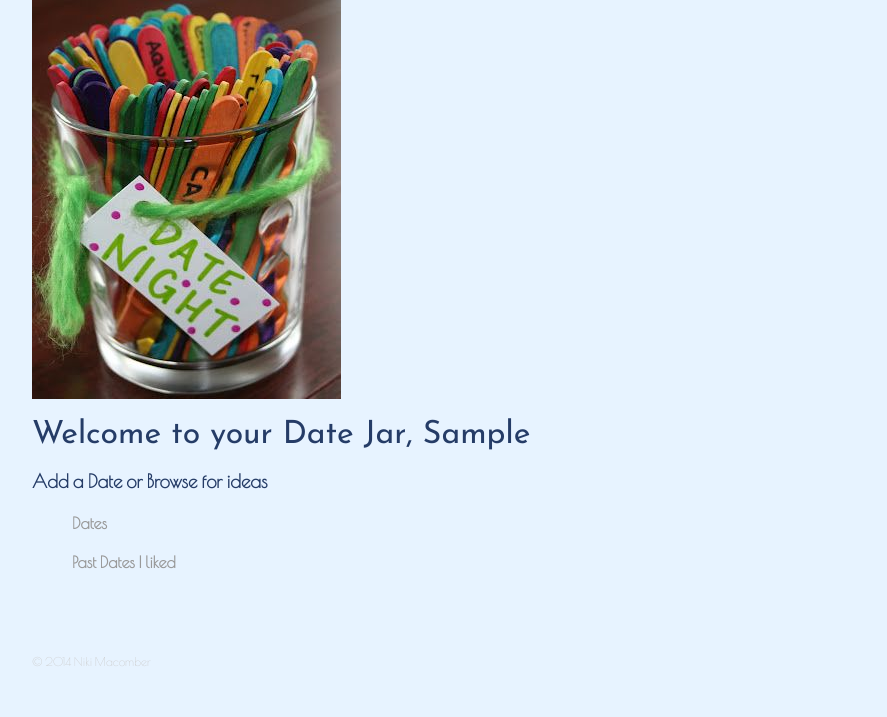
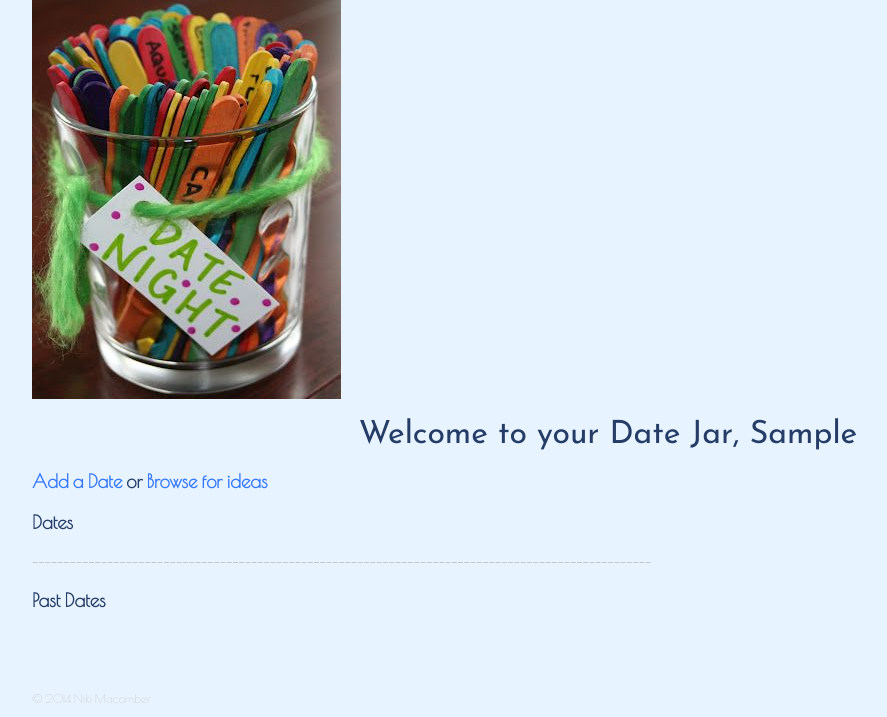
Before and after one commit to nikmac/Date-Jar, a Django app: page /profile/ in a window 1280 px wide. Shown: the part 94-811 px from the top of the page, without its empty margins (32-919 px from the left). Before the commit the page ends 760 px from the top, so only its background shows below. Run offline with Django 3.2, Linux system fonts and the light colour scheme; the visitor is signed in with stand-in values (Sample User, id 1); data that the repository does not hold is empty.

Commit message:
bug fixin

```diff
--- a/date_jar/forms.py
+++ b/date_jar/forms.py
@@ -33,6 +33,10 @@ class RemoveEvent(forms.ModelForm):
         model = Event
         fields = ('name', 'description','category','location','url', 'address', 'image', )
 
+
+# class RandomEvent(forms.ModelForm):
+
+
 # class EditProfile(forms.ModelForm):
     # username = None
     # password1 = None
--- a/date_jar/static/css/stylesheet.css
+++ b/date_jar/static/css/stylesheet.css
@@ -3,21 +3,31 @@ General
 **********************/
 body {
 font-family: 'Poiret One', sans-serif;
+
 }
 #wrapper {
 max-width: 940px
 margin: 0 auto;
 padding: 0 5%;
 }
+
+
+.welcome {
+  text-align: center;
+    }
+
 a {
 text-decoration: none;
 }
+
 img {
 max-width: 100%;
 }
-h3 {
+
+h3, h4 {
 margin: 0 0 1em 0;
 }
+
 /**********************
 Heading
 **********************/
@@ -88,16 +98,28 @@ list-style: none;
 }
 #gallery li {
 float: left;
-width: 45%;
+width: 40%;
+padding: 5%;
 margin: 2.5%;
 background-color: #f5f5f5;
 color: #bdc3c7;
+border-radius: 25%;
 }
 #gallery li a p {
 margin:0;
 padding: 5%;
 font-size: 0.75em;
 color: #bdc3c7;
+}
+#dates li{
+    margin: 2.5%;
+    padding: 5%;
+    list-style: none;
+    float: left;
+    width: 40%;
+    background-color: #f5f5f5;
+    color: #bdc3c7;
+    border-radius: 25%;
 }
 /**********************
 Page:
@@ -120,10 +142,7 @@ border-radius: 100%
     color: #bdc3c7;
     border-radius: 25%;
 }
-/*#dated{*/
 
-    /*clear: left;*/
-/*}*/
 #dated li{
     margin: 2.5%;
     padding: 5%;
@@ -176,7 +195,7 @@ color: #253c67;
 }
 /* links */
 a {
-color: #253c67;
+color: #3578ff;
 }
 /* nav link */
 nav a, nav a:visited {
--- a/date_jar/templates/base_template.html
+++ b/date_jar/templates/base_template.html
@@ -28,7 +28,9 @@
             </nav>
         </header>
         <div id="wrapper">
+
             <img id="logo" src="{% static 'img/jar.jpg' %}">
+
             {% block content %}{% endblock content %}
             <footer>
                 <p>&copy; 2014 Niki Macomber</p>
--- a/date_jar/templates/profile.html
+++ b/date_jar/templates/profile.html
@@ -10,30 +10,29 @@
         <h3><a href="{% url 'new_event' %}">Add a Date</a> or
         <a href="{% url 'home' %}">Browse for ideas</a></h3>
         <section id="lists">
-            <ul id="dates">
-                <h4>Dates</h4>
+            <ul id="gallery">
+                <h3>Dates</h3>
                 {% for d in dates %}
                     <li>
                         <h4>{{ d.category }}</h4>
-                        {{ d.name }},<br>{{ d.description }},<br>{{ d.location }},
+                        <p>{{ d.name }},<br>{{ d.description }},<br>{{ d.location }},
                         <br><a href="{{ d.url }}">Website</a>,
                         <br>{{ d.address }},
-                        <br><img src="{{ d.image }}"><br>
+                        <br><img src="{{ d.image }}"><br></p>
                         <a href="{% url 'done' d.id %}">Did it!</a><br>
 {#                        here i am !!!!!!!!!!!!!!!!!!!!!{{ d.id }}!!!!!!!!!!!!!!#}
                         <a href="{% url 'remove_event' d.id %}">Delete it!</a>
                     </li>
                 {% endfor %}
-            </ul>
-        </section>
-        <section>
-            <ul id="dated">
-                <h4>Past Dates I liked</h4>
+---------------------------------------------------------------------------------------------------
+                <h3>Past Dates</h3>
                 {% for d in dated %}
-                    <li>{{ d.name }},<br>{{ d.description }},<br>{{ d.location }},
+                    <li>
+                        <h4>{{ d.category }}</h4>
+                        <p>{{ d.name }},<br>{{ d.description }},<br>{{ d.location }},
                         <br><a href="{{ d.url }}">Website</a>,
                         <br>{{ d.address }},
-                        <br><img src="{{ d.image }}">
+                        <br><img src="{{ d.image }}"></p>
                     <a href="{% url 'remove_event' d.id %}">Delete it!</a>
 
                     </li>
--- a/date_jar/views.py
+++ b/date_jar/views.py
@@ -1,3 +1,4 @@
+import random
 from django.contrib.auth.decorators import login_required
 
 from django.shortcuts import render, redirect
@@ -18,9 +19,12 @@ def profile(request):
 
 
 def done(request, event_id):
+    current_user = request.user
     event = Event.objects.get(id=event_id)
+    #event.user.done = True
     event.done = True
     event.save()
+
     return redirect('profile')
 
 
@@ -30,8 +34,14 @@ def remove_event(request, event_id):
     event = Event.objects.get(id=event_id)
     event.user.remove(current_user)
     event.save()
+    return redirect('profile')
+    #return render(request, 'profile.html', {'form': form, 'error_message': ''})
 
-    return render(request, 'profile.html', {'form': form, 'error_message': ''})
+
+def show_random(request):
+    random_idx = random.randint(0, Event.objects.count() - 1)
+    random_obj = Event.objects.all()[random_idx]
+    return render(request, "home.html", random_obj)
 
 
 def adventure(request):
@@ -90,10 +100,6 @@ def register(request):
     return render(request, "registration/register.html", {'form': form})
 
 
-class EditProfile(object):
-    pass
-
-
 # @login_required()
 # def edit_profile(request):
 #     if request.method == "POST":
@@ -130,17 +136,18 @@ def new_event(request):
                                                  url=form.cleaned_data['url'],
                                                  address=form.cleaned_data['address'],
                                                  image=form.cleaned_data['image'],)
-            current_event.users.add(request.user)
+            current_event.user.add(request.user)
 
 
-            if current_event.event.count() == 0:
-                current_event.delete()
-                error = "..."
-                return render(request, 'new_event.html', {'form': form, 'error_message': error})
-            return redirect('profile')
+            #if current_event.count() == 0:
+            #    current_event.delete()
+            #    error = "..."
+            #    return render(request, 'new_event.html', {'form': form, 'error_message': error})
+            #return redirect('profile')
     else:
         form = NewEvent()
-    return render(request, "new_event.html", {'form': form, 'error_message': ''})
+    #return render(request, "new_event.html", {'form': form, 'error_message': ''})
+    return redirect('profile')
 
 
 def add_event(request, event_id):
@@ -152,5 +159,5 @@ def add_event(request, event_id):
     event.user.add(current_user)
     # Save the event
     event.save()
-
-    return render(request, 'profile.html', {'form': form, 'error_message': ''})
+    return redirect('profile')
+    #return render(request, 'profile.html', {'form': form, 'error_message': ''})
--- a/date_night/urls.py
+++ b/date_night/urls.py
@@ -28,7 +28,7 @@ urlpatterns = patterns('',
     url(r'^new_event/$', 'date_jar.views.new_event', name='new_event'),
     url(r'^add_event/(\d+)', 'date_jar.views.add_event', name='add_event'),
     url(r'^remove_event/(\d+)', 'date_jar.views.remove_event', name='remove_event'),
+    url(r'^show_random/$', 'date_jar.views.show_random', name='show_random'),
     url(r'^done/(?P<event_id>\d+)/$', 'date_jar.views.done', name='done'),
     url(r'^admin/', include(admin.site.urls)),
 )
-#url(r'^blogpost_view/(?P<blogpost_id>\w+)/$', 'blog.views.blogpost_view', name='blogpost_view'),
```
Also changed, not shown: date_jar/templates/home.html (+7 -12 lines), 1 other file.
